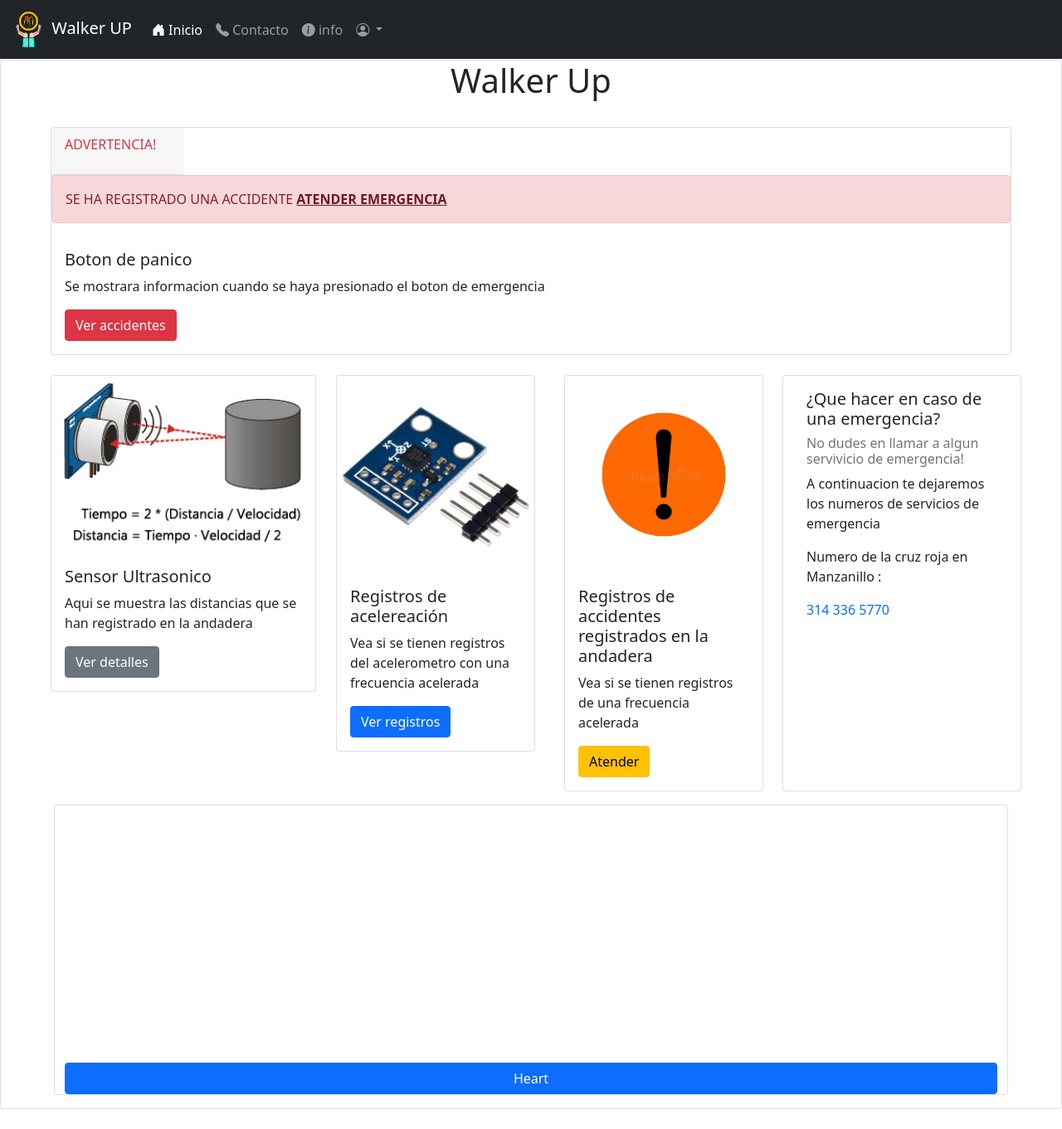
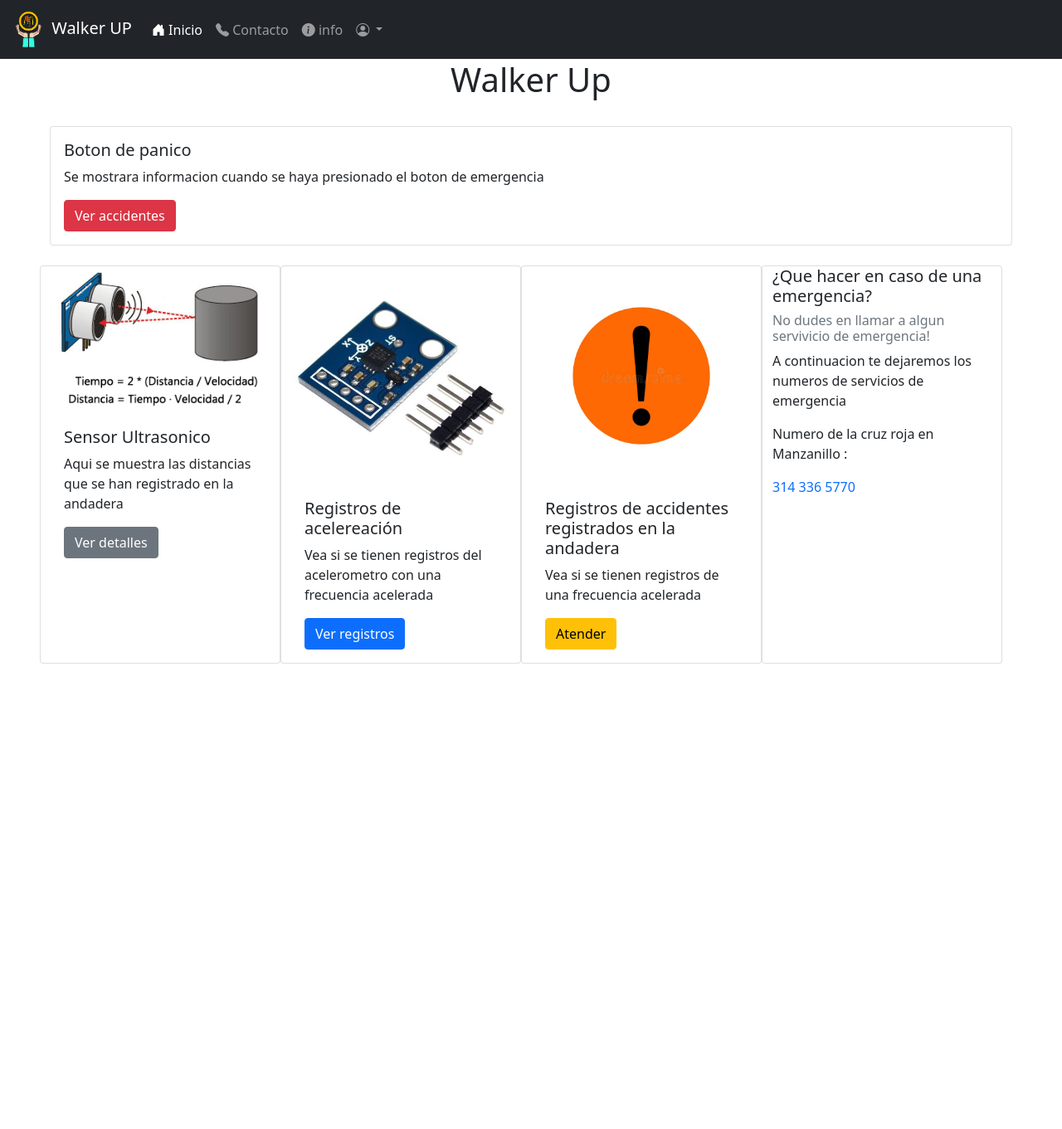
Before and after one commit to Calixto01/walker-up, a PHP site: page / in a window 1280 px wide. Shown: the whole page at 83% size. After the commit the page ends 800 px from the top, so only its background shows below. Run offline with PHP 8.4, Linux system fonts and the light colour scheme; a user stored in the database is signed in; some libraries are stand-ins or nearby versions.

Commit message:
Se trabajó sobre las cards para que quedara bonito

```diff
--- a/index.php
+++ b/index.php
@@ -4,7 +4,6 @@
     session_start();
     if(isset($_SESSION['usuario'])){
 ?>
-    <div class="card mb-4">
     <div class="text-center fw-bold">
         <h1>Walker Up</h1>
     </div>
@@ -12,12 +11,6 @@
     <div class="row mx-5">
         <div class="container my-4">
             <div class="card">
-            <div class="card-header" style="width: 10rem;">
-                <p class="text-danger">ADVERTENCIA!</p>
-            </div>
-            <div class="alert alert-danger" role="alert">
-                SE HA REGISTRADO UNA ACCIDENTE <a href="#" class="alert-link">ATENDER EMERGENCIA</a>
-            </div>
             <div class="card-body">
                 <h5 class="card-title">Boton de panico</h5>
                 <p class="card-text">Se mostrara informacion cuando se haya presionado el boton de emergencia</p>
@@ -25,8 +18,10 @@
             </div>
         </div>
     </div>
-    <div class="col ml5">
-        <div class="card" style="width: 20rem;">
+
+    <div class="row">
+        <div class="col ml5 card">
+            <div>
                 <img src="resources/images/iconos svg/sensor-ultrasonico-explicacion.png" class="card-img-top" alt="logo">
                 <div class="card-body">
                     <h5 class="card-title">Sensor Ultrasonico</h5>
@@ -35,8 +30,8 @@
                 </div>
             </div>
         </div>
-    <div class="col ml5">
-        <div class="card" style="width: 15rem;">
+        <div class="col ml5 card">
+            <div >
                     <img src="resources/images/iconos svg/acele.jpg" class="card-img-top" alt="logotype">
                     <div class="card-body">
                         <h5 class="card-title">Registros de acelereación</h5>
@@ -45,8 +40,8 @@
                     </div>
             </div>
         </div>
-    <div class="col ml5">
-        <div class="card" style="width: 15rem;">
+        <div class="col ml5 card ">
+            <div>
                     <img src="resources/images/iconos svg/o no.jpg" class="card-img-top" alt="logotype">
                     <div class="card-body">
                         <h5 class="card-title">Registros de accidentes registrados en la andadera</h5>
@@ -55,42 +50,15 @@
                     </div>
             </div>
         </div>
-    <div class="card" style="width: 18rem;">
-        <div class="card-body">
+        <div class="col ml5 card">
+           <div>
                 <h5 class="card-title">¿Que hacer en caso de una emergencia?</h5>
                 <h6 class="cfard-subtitle mb-2 text-muted">No dudes en llamar a algun servivicio de emergencia!</h6>
                 <p class="card-text">A continuacion te dejaremos los numeros de servicios de emergencia</p>
                 <p class="card-text">Numero de la cruz roja en Manzanillo :</p><p class="text-primary"> 314 336 5770 </p>
             </div>
     </div>
-
-            <?php // progres bar--------------------------------------?>
-
-            <div class="col mb-3 mx-3 my-3 card align-content-center">
-
-                <div class="progress" id="progress">
-
-                <script class="align-content-center" type="text/javascript">
-
-                    const Heart = () => {
-                        var circle = new ProgressBar.Circle('#progress', {
-                            color: '#ED6A5A',
-                            duration: 5000,
-                            easing: 'easeInOut'
-                        });
-
-                        circle.animate(1);
-                    };
-
-                </script>
     </div>
-               <button class="btn btn-primary " onclick="Heart()">Heart </button>
-
-            </div>
-        </div>
-    </div>
-</div>
-
 <?php
     }else{
         header('Location: resources/out/login.php');
```
Lines whose indentation alone changed are shown as unchanged.
